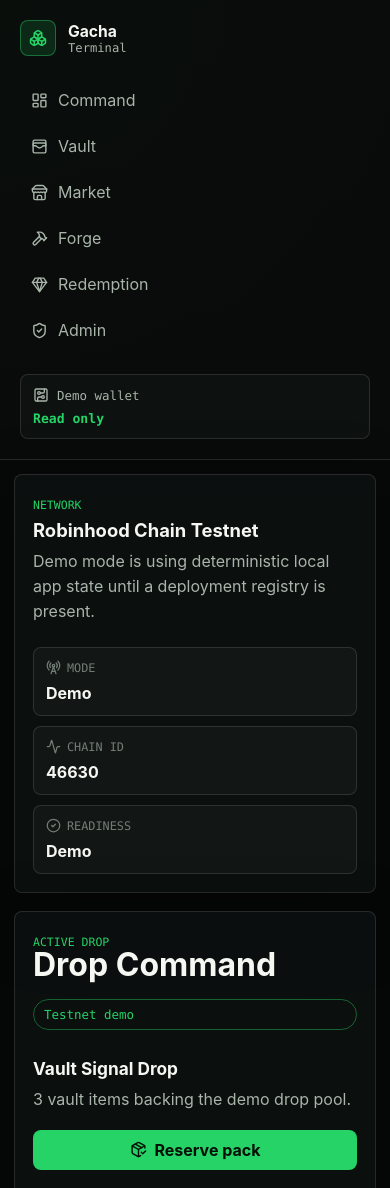
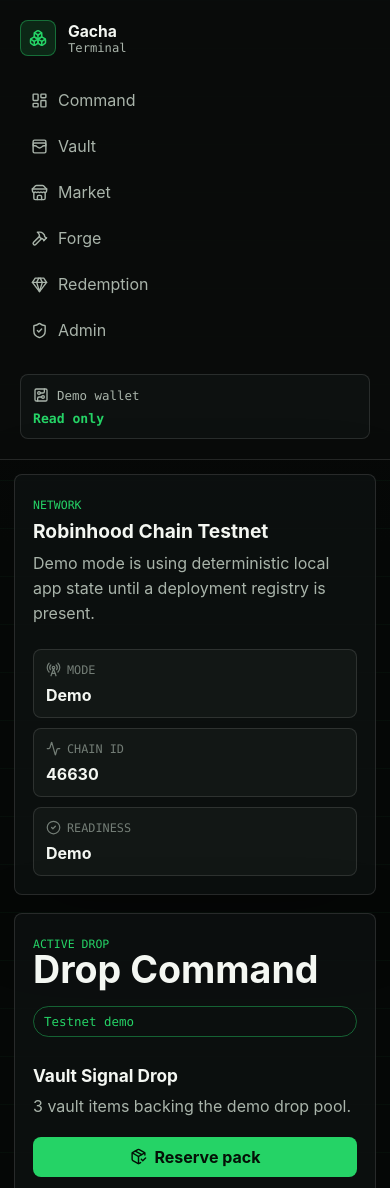
Before and after one commit to bearonionlol/gacha, a Next.js app in the folder apps/web/: page / in a window 390 px wide. Shown: the top 1188 px of the page. Built offline with nearby package versions, Linux system fonts and the light colour scheme.

Commit message:
fix: polish dashboard visual system

```diff
--- a/apps/web/src/app/globals.css
+++ b/apps/web/src/app/globals.css
@@ -27,8 +27,9 @@
   min-height: 100vh;
   margin: 0;
   background:
-    radial-gradient(circle at top left, rgba(37, 211, 102, 0.12), transparent 29rem),
+    linear-gradient(180deg, rgba(37, 211, 102, 0.08) 0, transparent 1px),
     linear-gradient(180deg, #0a0d0c 0%, var(--bg) 34rem);
+  background-size: 100% 48px, auto;
 }
 
 button,
@@ -196,7 +197,7 @@
 
 .status-rail h2 {
   margin-top: 6px;
-  font-size: clamp(1.15rem, 2vw, 1.55rem);
+  font-size: 1.35rem;
 }
 
 .status-rail p,
@@ -293,7 +294,7 @@
 }
 
 h1 {
-  font-size: clamp(2rem, 5vw, 4.4rem);
+  font-size: 3.4rem;
   line-height: 0.95;
 }
 
@@ -492,4 +493,12 @@
   .secondary-action {
     width: 100%;
   }
+
+  h1 {
+    font-size: 2.35rem;
+  }
+
+  .status-rail h2 {
+    font-size: 1.2rem;
+  }
 }
```
